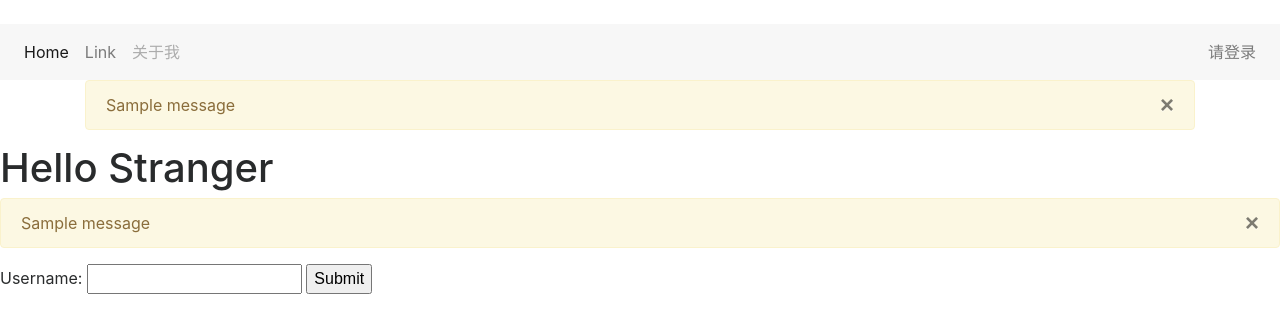
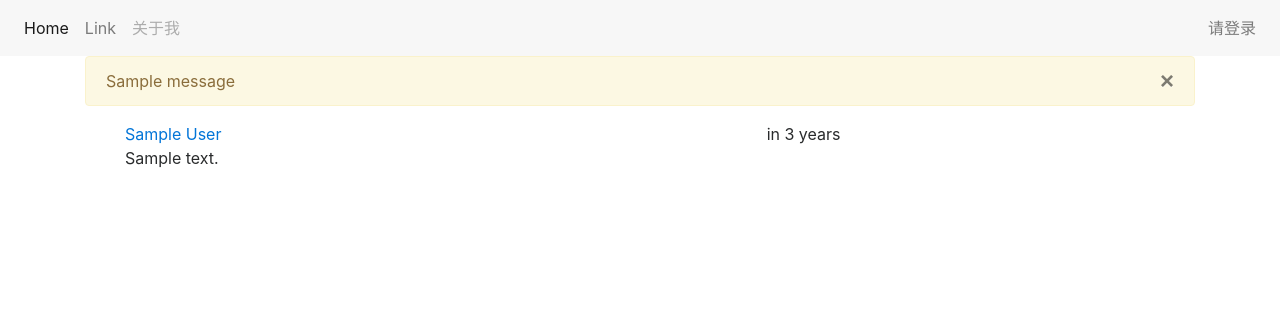
Before and after one commit to zhongw/flaskblog, a Flask app: page / in a window 1280 px wide. Shown: the top 333 px of the page. Run offline with Flask 2, Linux system fonts and the light colour scheme; tables that the repository leaves empty hold one stand-in row (values such as "Sample post"); one stand-in notice (Sample message) is shown; parts of the project's set-up code (start-up, migrations or seed data) failed here and were passed over; some libraries are stand-ins or nearby versions.

Commit message:
[新增功能]文章发布

```diff
--- a/app/auth/views.py
+++ b/app/auth/views.py
@@ -44,7 +44,7 @@ def register():
         token = user.generate_email_confirmation_token()
         send_mail(user.email, '请验证你的邮件地址', 'auth/email/confirm', user=user, token=token)
         flash('邮件验证链接已经发送到<b>{0}</b>, 请查收。'.format(form.email.data))
-        redirect(url_for('auth.login'))
+        return redirect(url_for('auth.login'))
     return render_template('auth/register.html', form=form)
 
 
--- a/app/main/forms.py
+++ b/app/main/forms.py
@@ -7,13 +7,8 @@
 #
 
 from flask_wtf import FlaskForm
-from wtforms import StringField, SubmitField, PasswordField
+from wtforms import StringField, SubmitField, PasswordField, TextAreaField
 from wtforms.validators import DataRequired, Length
-
-
-class IndexForm(FlaskForm):
-    username = StringField('Username:')
-    submit = SubmitField('Submit')
 
 
 class LoginForm(FlaskForm):
@@ -21,3 +16,8 @@ class LoginForm(FlaskForm):
     password = PasswordField('Password:', validators=[DataRequired(), Length(min=6,max=18)])
     login = SubmitField('Login')
     logout = SubmitField('Logout')
+
+
+class PostForm(FlaskForm):
+    body = TextAreaField("博客内容:", validators=[DataRequired()])
+    submit = SubmitField("发布")
--- a/app/main/views.py
+++ b/app/main/views.py
@@ -6,10 +6,12 @@
 # Author: 钟伟 <zhong.wei@qq.com>
 #
 
-from .forms import IndexForm, LoginForm
+from .forms import PostForm, LoginForm
 from flask import render_template, abort, redirect, url_for, session, flash
 from app.main import main
-from app.model import User
+from app.model import User, Post
+from flask_login import current_user
+from app import db
 
 
 @main.route('/login', methods=['POST','GET'])
@@ -22,12 +24,15 @@ def login():
 
 @main.route('/', methods=['POST','GET'])
 def index():
-    form = IndexForm()
+    form = PostForm()
+    author = current_user._get_current_object()
     if form.validate_on_submit():
-        session["username"] = form.username.data
-        flash("You have set your name successfully!")
+        body = form.body.data
+        post = Post(body=body, author_id=author.id)
+        db.session.add(post)
         return redirect(url_for('main.index'))
-    return render_template("main.html", form=form, name=session.get('username'))
+    posts = Post.query.order_by(Post.create_date.desc()).all()
+    return render_template("main.html", form=form, posts=posts)
 
 
 @main.route('/user/<user_id>')
--- a/app/model.py
+++ b/app/model.py
@@ -25,6 +25,7 @@ class User(UserMixin, db.Model):
     email_confirmed = db.Column(db.Boolean, default=False)
     password_hash = db.Column(db.String(128))
     role_id = db.Column(db.Integer, db.ForeignKey('role.id'))
+    post = db.relationship('Post', backref='author', lazy='dynamic')
 
     def __init__(self, **kwargs):
         super(User, self).__init__(**kwargs)
@@ -135,3 +136,7 @@ class Permission:
 class Post(db.Model):
     __tablename__ = 'post'
     id = db.Column(db.Integer, primary_key=True)
+    body = db.Column(db.Text)
+    create_date = db.Column(db.DateTime, index=True, default=datetime.utcnow)
+    update_date = db.Column(db.DateTime, default=datetime.utcnow)
+    author_id = db.Column(db.Integer, db.ForeignKey('user.id'))
--- a/app/templates/base.html
+++ b/app/templates/base.html
@@ -6,14 +6,13 @@
     <link rel="icon" href="{{url_for('static', filename='favicon.ico')}}">
     {{ moment.include_jquery() }}
     {{ moment.include_moment() }}
-　　 {{ moment.lang("zh-CN") }}
-    <title>{% block title%} {% endblock %}</title>
+    {{ moment.lang("zh-CN") }}
+    <title>{% block title%} {% endblock %} - ZHONGWEI.ME</title>
 
     <link href="//cdn.bootcss.com/bootstrap/4.0.0-alpha.6/css/bootstrap.min.css" rel="stylesheet">
 </head>
 
 <body>
-{% block body %}
 {% block navbar %}
 <nav class="navbar navbar-toggleable-md navbar-light bg-faded">
     <button class="navbar-toggler navbar-toggler-right" type="button" data-toggle="collapse"
@@ -47,7 +46,8 @@
             {% endif %}
         </ul>
     </div>
-</nav>
+</nav> <!--navbar end-->
+{% endblock %}
 <div class="container">
     {% for message in get_flashed_messages() %}
     <div class="alert alert-warning">
@@ -56,7 +56,6 @@
     </div>
     {% endfor %}
 </div>
-{% endblock %}
 {% block content %}
 {% endblock %}
 {% block footer %}
@@ -65,5 +64,4 @@
 <script src="//cdn.bootcss.com/bootstrap/4.0.0-alpha.6/js/bootstrap.min.js"></script>
 {% endblock %}
 </body>
-{% endblock %}
 </html>
--- a/app/templates/main.html
+++ b/app/templates/main.html
@@ -1,25 +1,40 @@
 {% extends "base.html" %}
-{% block title %}
-My Site
-{% endblock %}
+{% block title %} 首页 {% endblock %}
 
 {% block content %}
-{% if name %}
-<h1>Hello {{ name }}</h1>
-{% else %}
-<h1> Hello Stranger</h1>
-{% endif %}
+<div class="container">
+    <div class="form-group">
+        {% if current_user.can(Permission.WRITE_ARTICLE) %}
+        <form method="POST">
+            {{ form.hidden_tag() }}
+            {{ form.body(placeholder="写点什么...", class="form-control", id="exampleTextarea", rows="4") }} <br>
+            {{ form.submit(class="btn btn-outline-success float-right") }}
+        </form>
+        {% endif %}
+    </div>
+    <div>
+        <ul>
+            {% for post in posts %}
+            <li style="list-style-type: none">
+                <div class="row">
+                    <div class="col-md-7">
+                        <a href="{{ url_for('main.user', user_id=post.author.id) }}">{% if post.author.display_name %}
+                            {{ post.author.display_name }}
+                            {% else %}
+                            {{ post.author.email }}
+                            {% endif %}</a>
+                    </div>
+                    <div class="col-md-5">
+                        {{ moment(post.create_date).fromNow() }}
+                    </div>
+                </div>
+                <div>
+                    {{ post.body | safe}}
+                </div>
+            </li>
 
-{% for message in get_flashed_messages() %}
-<div class="alert alert-warning">
-    <button type="button" class="close" data-dismiss="alert">&times;</button>
-    {{ message }}
+            {% endfor %}
+        </ul>
+    </div>
 </div>
-{% endfor %}
-<form method="POST">
-    {{ form.hidden_tag() }}
-    {{ form.username.label }}
-    {{ form.username() }}
-    {{ form.submit() }}
-</form>
 {% endblock %}
```
